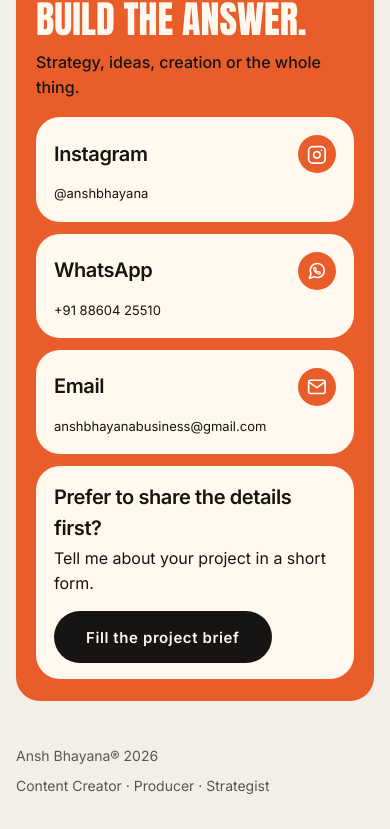
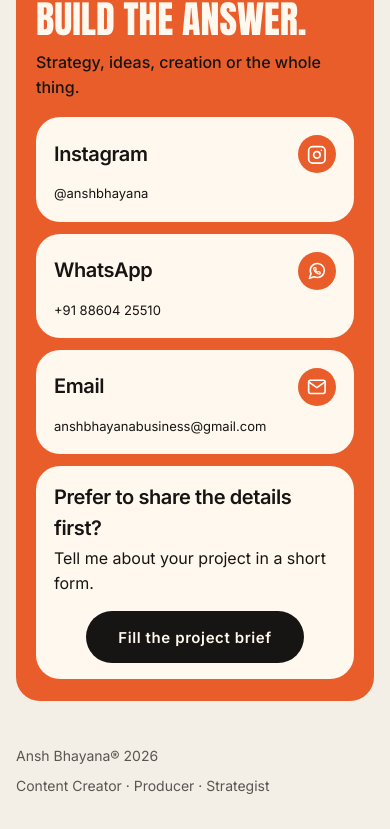
Before and after one commit to AnshBhayana/website, a React (Vite) app: page / in a window 390 px wide. Shown: the part 4372-5201 px from the top of the page. Built offline with nearby package versions, Linux system fonts and the light colour scheme.

Commit message:
Add styles for briefBar and button alignment

```diff
--- a/src/index.css
+++ b/src/index.css
@@ -1685,6 +1685,13 @@ ol {
   .enquiry .btn {
     width: 100%;
   }
+  .briefBar {
+    flex-direction: column;
+    align-items: stretch;
+  }
+  .briefBar .btn {
+    align-self: center;
+  }
 }
 
 /* ---------- Desktop refinements (801px and up) ---------- */
```
